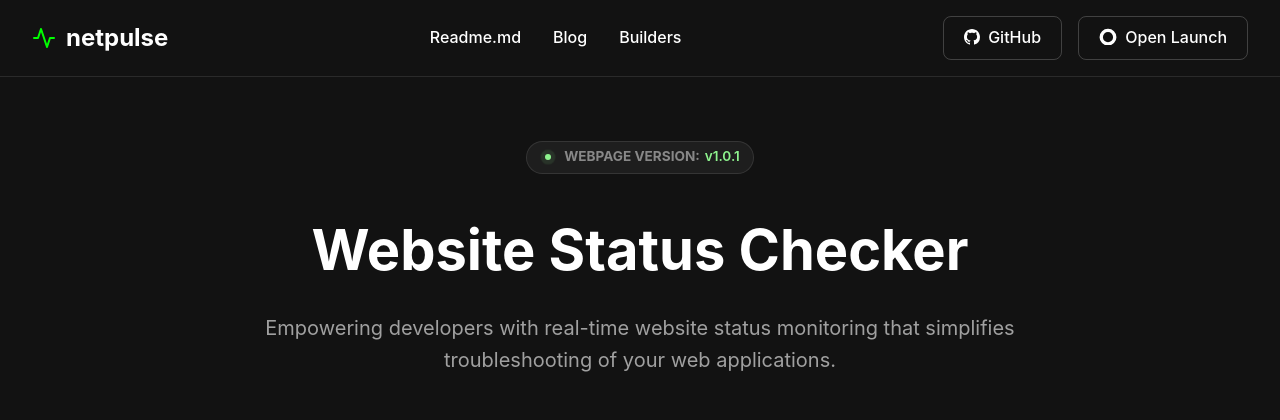
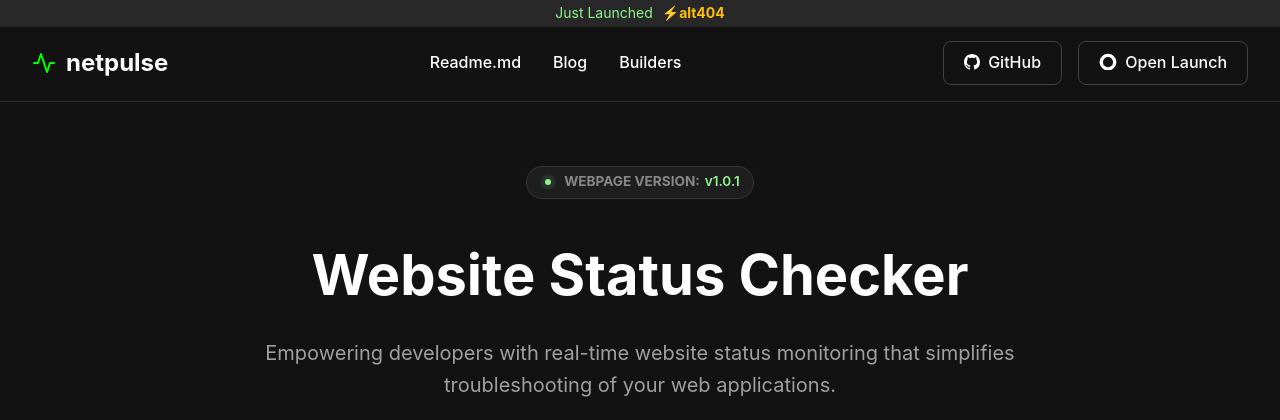
Before and after one commit to abhirajadhikary06/WHC, a Flask app: page / in a window 1280 px wide. Shown: the top 420 px of the page. Run offline with Flask 3, Linux system fonts and the light colour scheme; data that the repository does not hold is empty; some libraries are stand-ins or nearby versions.

Commit message:
Added updates

```diff
--- a/static/style.css
+++ b/static/style.css
@@ -30,6 +30,7 @@
             align-items: center;
             padding: 1rem 2rem;
             border-bottom: 1px solid rgba(255, 255, 255, 0.1);
+            margin-top: 20px;
         }
 
         .logo {
@@ -325,3 +326,25 @@
                 overflow-x: auto;
             }
         }
+
+        #announcement-strip {
+        width: 100%;
+        background-color: #282828;
+        color: #8ef48e;
+        text-align: center;
+        padding: 2px 0;
+        font-size: 14px;
+        font-family: sans-serif;
+        position: fixed;
+        top: 0;
+        left: 0;
+        z-index: 1001;
+        border-bottom: 1px solid #222;
+        }
+
+        #announcement-strip a {
+        color: rgb(255, 193, 7);
+        text-decoration: none;
+        font-weight: bold;
+        margin-left: 5px;
+        }
--- a/templates/index.html
+++ b/templates/index.html
@@ -1,4 +1,4 @@
-<!DOCTYPE html>
+<div id="announcement-strip" style="position: relative;"></div>
 <html lang="en">
 <head>
     <meta charset="UTF-8">
@@ -9,6 +9,10 @@
     <link rel="stylesheet" href="{{ url_for('static', filename='style.css') }}">
 </head>
 <body>
+    <div id="announcement-strip">
+  <span>Just Launched <a href="https://alt404.onrender.com" target="_blank">⚡alt404</a></span>
+</div>
+
     <div class="navbar">
         <a href="/" class="logo">
             <svg viewBox="0 0 24 24" fill="none" stroke="#00ff00" stroke-width="2" stroke-linecap="round" stroke-linejoin="round">
```
